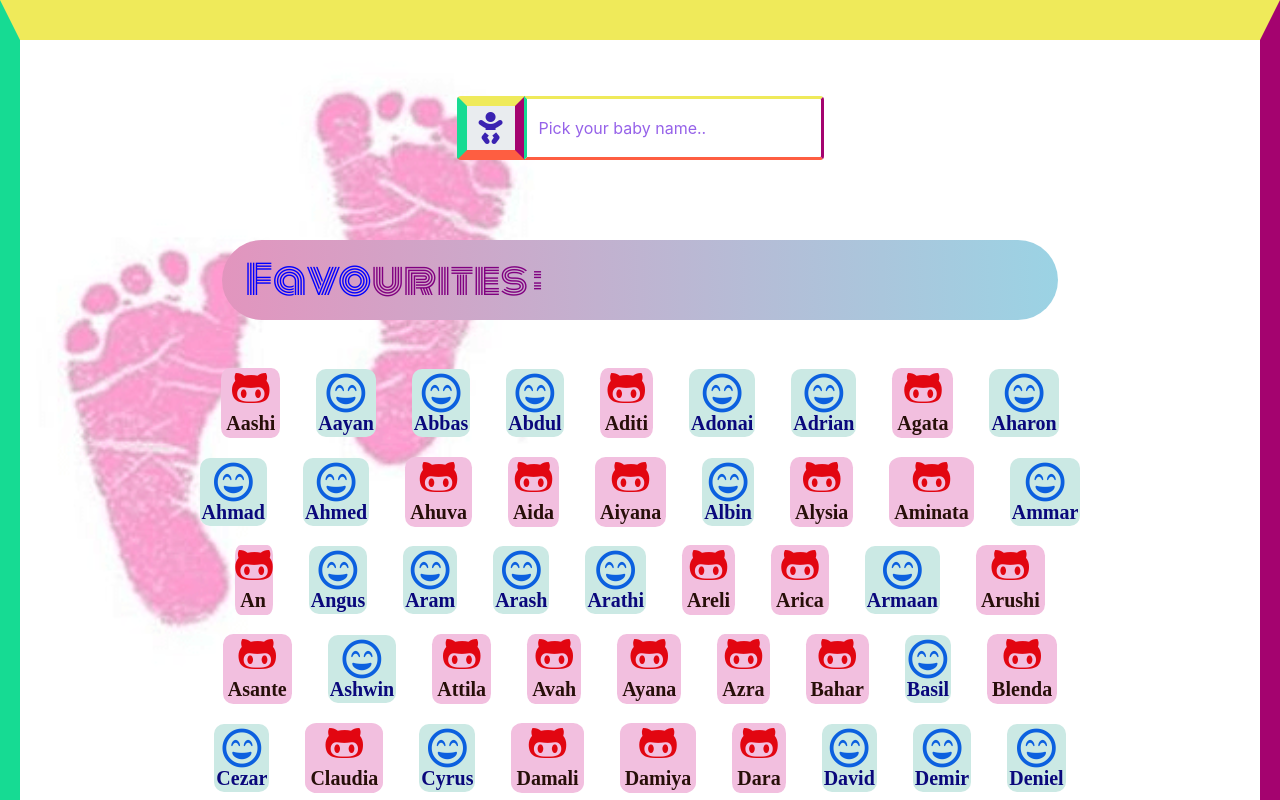
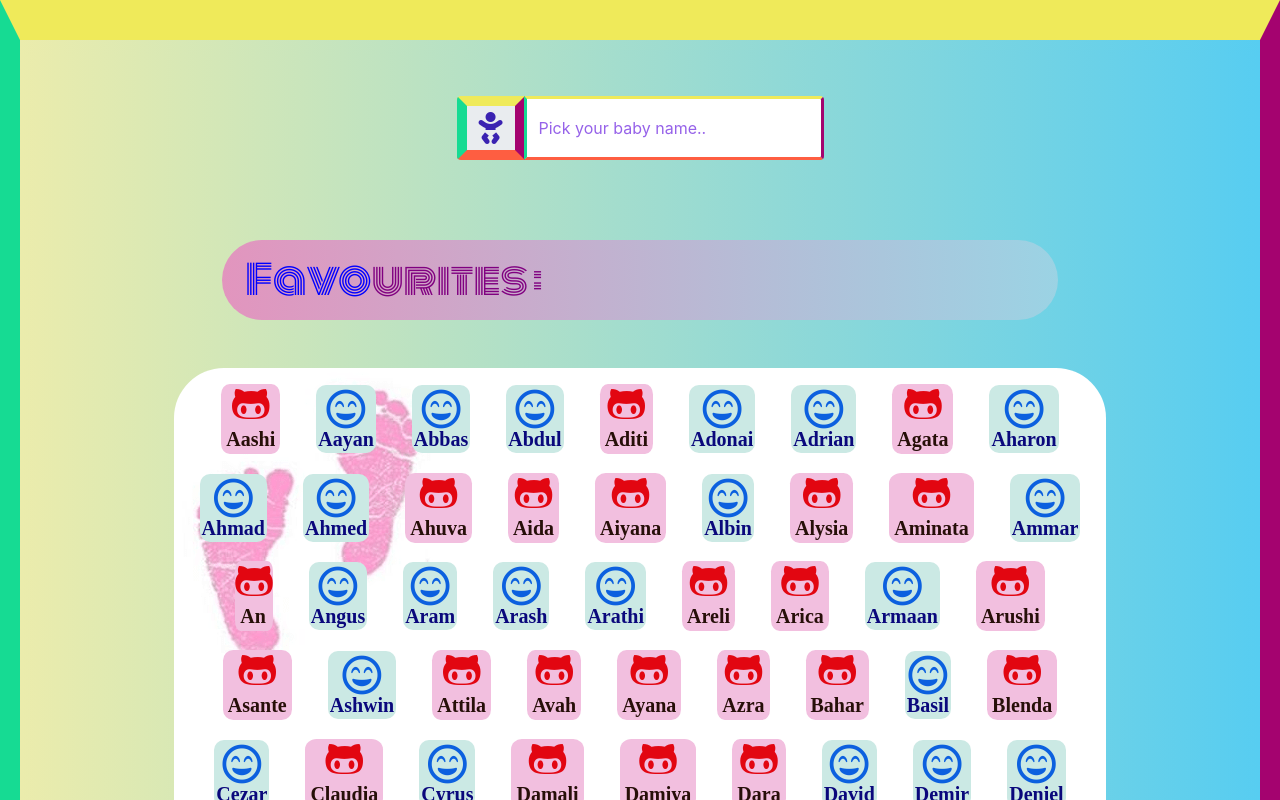
Before and after one commit to ellietms/Baby-names-react, a React (Create React App) app: page / in a window 1280 px wide. Shown: the top 800 px of the page. Built offline with nearby package versions, Linux system fonts and the light colour scheme.

Commit message:
Update App.css

```diff
--- a/src/App.css
+++ b/src/App.css
@@ -15,7 +15,7 @@ body{
   border-right-color: #A4036F;
   border-top-color: #EFEA5A;
   border-bottom-color: #FE5E41;
-  background-image: url("./foot.png");
+  background-image: linear-gradient(to right,rgb(235, 236, 172), rgb(87, 205, 241));
   background-repeat:repeat-y;
   background-size: cover;
   background-position: left;
@@ -70,6 +70,11 @@ body{
   width:fit-content;
   margin:1px 3px;
 }
+.mainContainer{
+  padding-top: 1rem;
+  background-image: url("./foot.png");
+  margin-bottom: 10px;
+border-radius: 50px;}
 
 .boy{
   font-size:40px;
```
